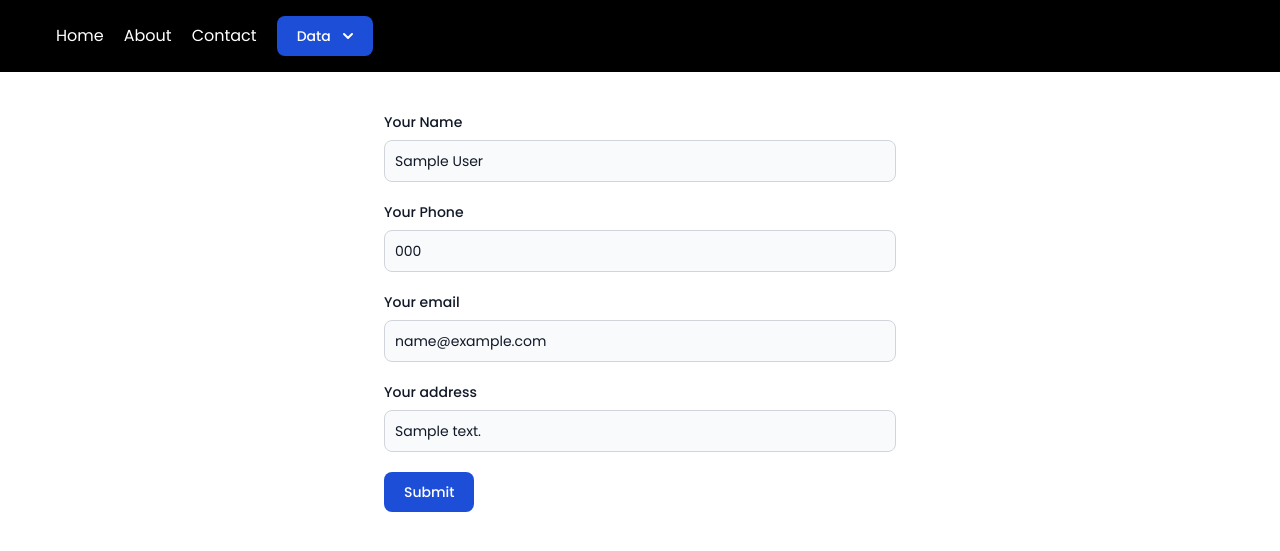
After one commit to Ravsst2004/belajar-php-stikom, a PHP site: page /customer_edit.php?customer_id=1 in a window 1280 px wide. The commit adds this page. Shown: the top 551 px of the page. Run offline with PHP 8.4, Linux system fonts and the light colour scheme; tables that the repository leaves empty or names only in its code hold one stand-in row (values such as "Sample post").

Commit message:
Edit functions, and change delete logic

```diff
--- a/customer.php
+++ b/customer.php
@@ -108,11 +108,9 @@ $customers = customer_show('SELECT * FROM customers');
           </td>
           <td class="px-6 py-4">
             <!-- Tombol Edit -->
-            <button class="bg-blue-500 hover:bg-blue-700 text-white text-gray font-bold py-2 px-4 rounded-full mr-2">
-              <a href="">Edit</a>
-            </button>
+            <a href="customer_edit.php?customer_id=<?= $customer['customer_id'] ?>" class="bg-blue-500 hover:bg-blue-700 text-white text-gray font-bold py-2 px-4 rounded-full mr-2">Edit</a>
             <!-- Tombol Delete -->
-            <a href="functions/functions_customers.php?customer_id=<?= $customer['customer_id'] ?>" class="bg-red-500 hover:bg-red-700 text-white font-bold py-2 px-4 rounded-full">Delete</a>
+            <a href="customer_delete.php?customer_id=<?= $customer['customer_id'] ?>" class="bg-red-500 hover:bg-red-700 text-white font-bold py-2 px-4 rounded-full">Delete</a>
           </td>
         </tr>
       <?php endforeach ?>
--- /dev/null
+++ b/customer_edit.php
@@ -0,0 +1,50 @@
+<?php
+include_once __DIR__ . '/functions/functions_customers.php';
+$id = $_GET['customer_id'];
+
+$customer = customer_show("SELECT * FROM customers WHERE customer_id = $id")[0];
+
+if (isset($_POST['submit'])) {
+  if (customers_edit($_POST)) {
+    echo "
+            <script>
+                alert('Data Berhasil di ubah');
+                document.location.href = 'customer.php';
+            </script>
+        ";
+  } else {
+    echo "
+            <script>
+                alert('Data Gagal di ubah');
+                document.location.href = 'customer.php';
+            </script>
+        ";
+  }
+}
+?>
+
+<?php include "./src/layouts/header.php"; ?>
+
+<form class="max-w-lg mx-auto mt-10" action="" method="POST">
+  <input name="customer_id" value="<?= $customer['customer_id'] ?>" class="hidden" />
+
+  <div class="mb-5">
+    <label for="name" class="block mb-2 text-sm font-medium text-gray-900">Your Name</label>
+    <input type="name" id="name" name="name" value="<?= $customer['name'] ?>" class="bg-gray-50 border border-gray-300 text-gray-900 text-sm rounded-lg focus:ring-blue-500 focus:border-blue-500 block w-full p-2.5 " placeholder="Jro Gobler" required />
+  </div>
+  <div class="mb-5">
+    <label for="phone" class="block mb-2 text-sm font-medium text-gray-900">Your Phone</label>
+    <input type="phone" id="phone" name="phone" value="<?= $customer['phone'] ?>" class="bg-gray-50 border border-gray-300 text-gray-900 text-sm rounded-lg focus:ring-blue-500 focus:border-blue-500 block w-full p-2.5 " placeholder="123456789" required />
+  </div>
+  <div class="mb-5">
+    <label for="email" class="block mb-2 text-sm font-medium text-gray-900">Your email</label>
+    <input type="email" id="email" name="email" value="<?= $customer['email'] ?>" class="bg-gray-50 border border-gray-300 text-gray-900 text-sm rounded-lg focus:ring-blue-500 focus:border-blue-500 block w-full p-2.5 " placeholder="name@gmail.com" required />
+  </div>
+  <div class="mb-5">
+    <label for="address" class="block mb-2 text-sm font-medium text-gray-900">Your address</label>
+    <input type="text" id="address" name="address" value="<?= $customer['address'] ?>" class="bg-gray-50 border border-gray-300 text-gray-900 text-sm rounded-lg focus:ring-blue-500 focus:border-blue-500 block w-full p-2.5 " placeholder="Jl. Datuk" required />
+  </div>
+  <button type="submit" name="submit" class="text-white bg-blue-700 hover:bg-blue-800 focus:ring-4 focus:outline-none focus:ring-blue-300 font-medium rounded-lg text-sm w-full sm:w-auto px-5 py-2.5 text-center">Submit</button>
+</form>
+
+<?php include "./src/layouts/footer.php"; ?>
--- a/functions/functions_customers.php
+++ b/functions/functions_customers.php
@@ -11,8 +11,8 @@ function customer_add($query)
   $email = htmlspecialchars($query['email']);
   $address = htmlspecialchars($query['address']);
 
-  $qry = "INSERT INTO customers(name,phone,email,address) VALUES ('$name', '$phone', '$email', '$address')";
-  $result = mysqli_query($conn, $qry);
+  $add = "INSERT INTO customers(name,phone,email,address) VALUES ('$name', '$phone', '$email', '$address')";
+  $result = mysqli_query($conn, $add);
 
   if ($result) {
     return true;
@@ -33,39 +33,34 @@ function customer_show($query)
   return $rows;
 }
 
-// function customers_edit($query) {
-//   global $conn;
+function customers_edit($query)
+{
+  global $conn;
 
-// }
+  $id = $query['customer_id'];
+  $name = htmlspecialchars($query['name']);
+  $phone = htmlspecialchars($query['phone']);
+  $email = htmlspecialchars($query['email']);
+  $address = htmlspecialchars($query['address']);
+
+  $edit = "UPDATE customers SET name = '$name', phone = '$phone', email = '$email', address = '$address' WHERE customer_id = $id";
+  $result = mysqli_query($conn, $edit);
+  return $result;
+}
 
 
 // DELETE DATA
-if (isset($_GET['customer_id'])) {
-  $id = $_GET['customer_id'];
-  customers_delete($id);
-}
 function customers_delete($id)
 {
   global $conn;
   $delete = "DELETE FROM customers WHERE customer_id = $id";
   $result = mysqli_query($conn, $delete);
-  if ($result) {
-    echo "
-            <script>
-                alert('Data Berhasil di hapus');
-                document.location.href = '../customer.php';
-            </script>
-        ";
-  } else {
-    echo "
-            <script>
-                alert('Data Gagal di hapus');
-                document.location.href = '../customer.php';
-            </script>
-        ";
-  }
+  return $result;
 }
-
+// if (isset($_GET['customer_id'])) {
+//   $id = $_GET['customer_id'];
+//   customers_delete($id);
+// }
 
 
 // function customers_delete($id)
```
Also changed, not shown: customer_delete.php (added, +19 -0 lines).
